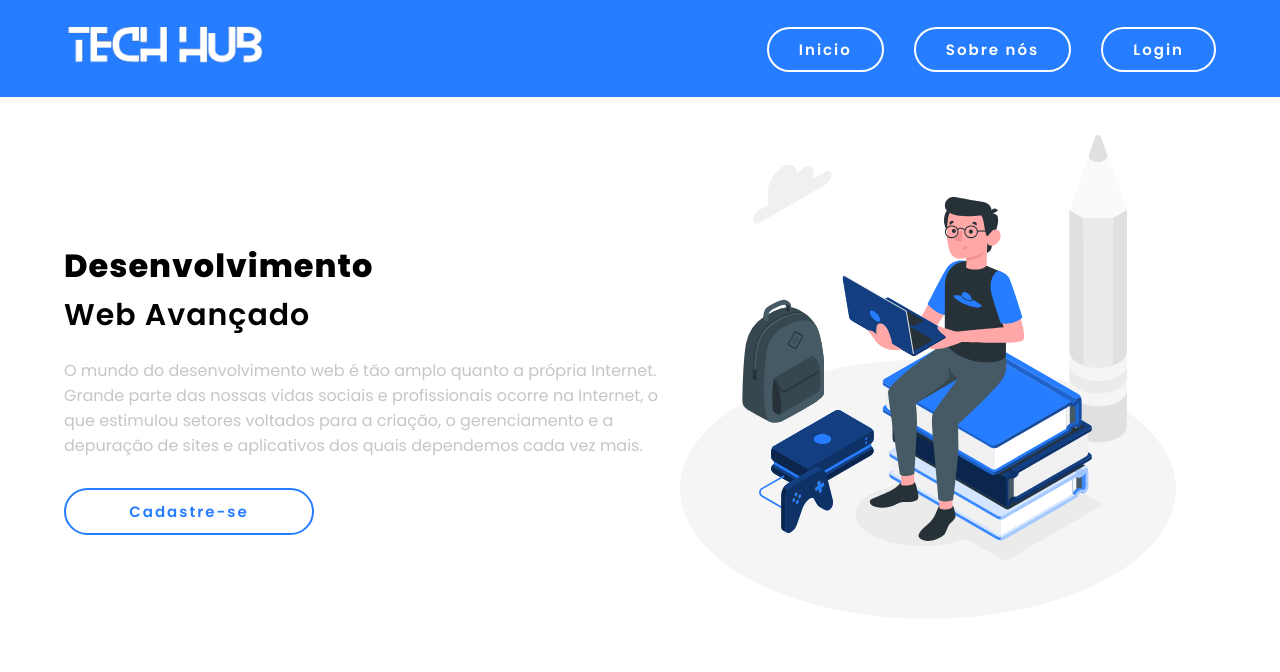
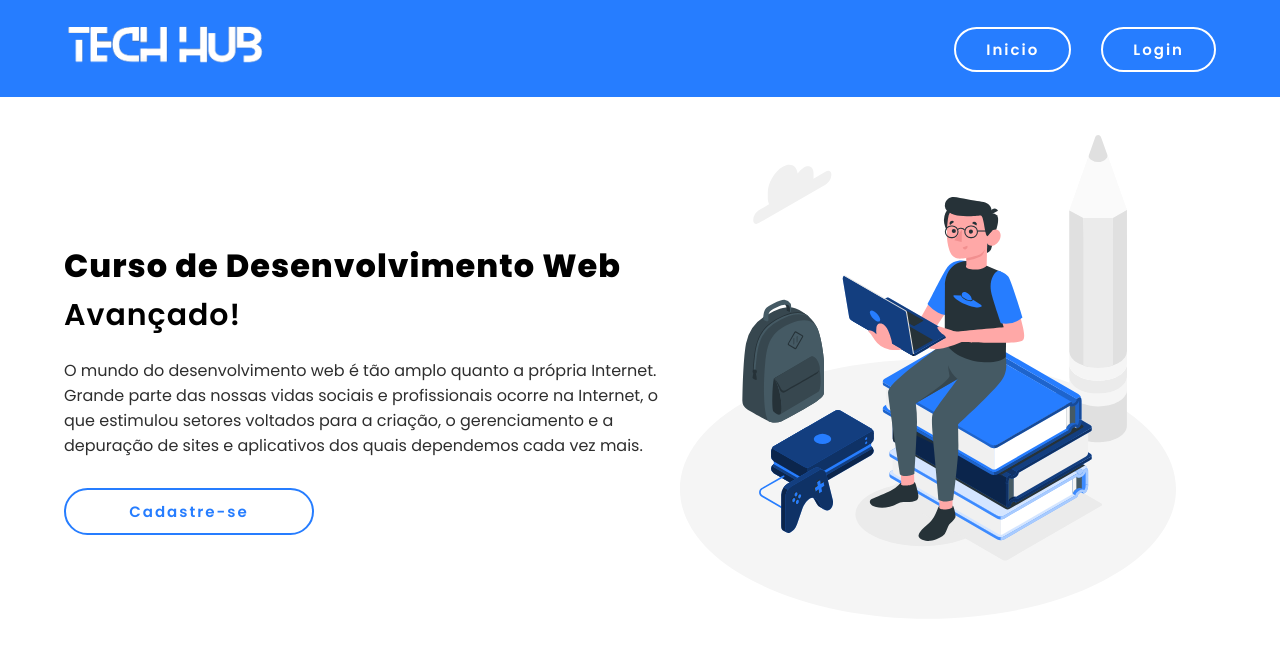
Before and after one commit to lucas-souza04/tech-hub, a PHP site: page / in a window 1280 px wide. Shown: the top 672 px of the page. Run offline with PHP 8.4, Linux system fonts and the light colour scheme.

Commit message:
att header index.css

```diff
--- a/assets/styles/index.css
+++ b/assets/styles/index.css
@@ -101,7 +101,7 @@ span {
 }
 
 p {
-  color: #c6c6c6;
+  color: #2e2e2e;
   width: 600px;
   margin: 20px 0;
 }
--- a/includes/header.php
+++ b/includes/header.php
@@ -12,11 +12,11 @@
 					</a>
 				</li>
 
-				<li>
+				<!-- <li>
 				<a id="botao-sobre" href="../pages/sobre.php">
 						Sobre nós
 					</a>
-				</li>
+				</li> -->
 
 
 				<li>
--- a/pages/index.php
+++ b/pages/index.php
@@ -18,14 +18,14 @@ session_start();
 
 <body>
 
-<?php include('../includes/header.php'); ?>
+	<?php include('../includes/header.php'); ?>
 
 	<main>
 		<div id="container-info">
 			<h1>
-				Desenvolvimento <br>
+				Curso de Desenvolvimento Web<br>
 				<span>
-					Web Avançado
+					Avançado!
 				</span>
 			</h1>
 			<p>
```
